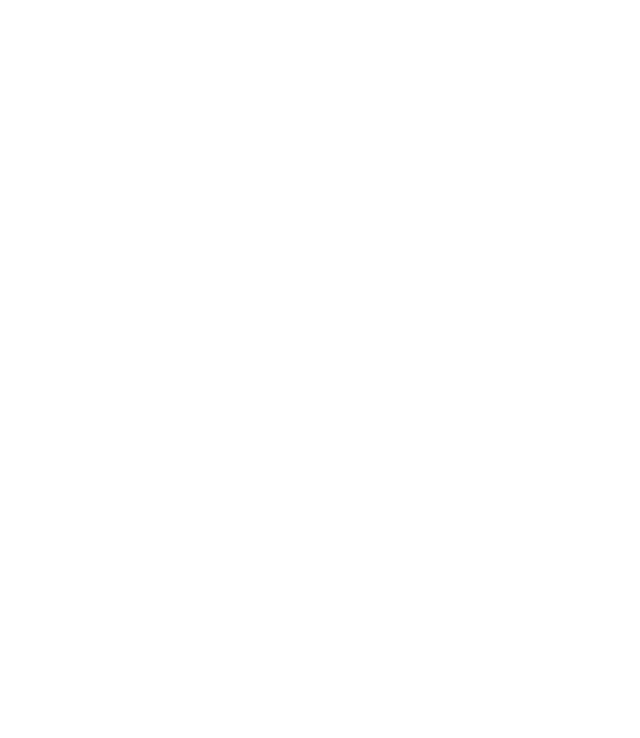
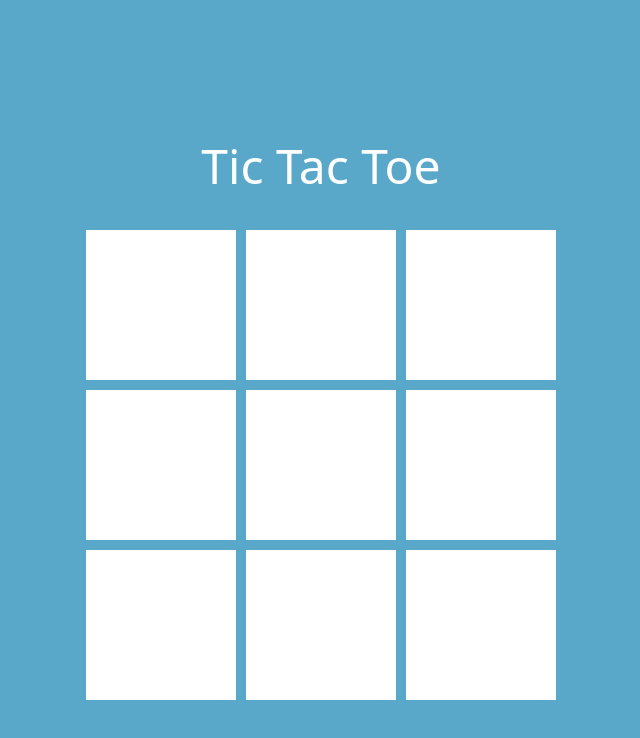
Before and after one commit to Sharaghe/tictactoe, a plain HTML site: page index.html in a window 1280 px wide. Shown: the whole page, without its empty margins (319-959 px from the left). Drawn offline with Linux system fonts and the light colour scheme.

Commit message:
Create initial gameboard layout

```diff
--- a/index.html
+++ b/index.html
@@ -9,6 +9,19 @@
     <script src="./script.js" defer></script>
 </head>
 <body>
-
+    <div class="wrapper">
+        <h1>Tic Tac Toe</h1>
+        <div class="tile-wrapper">
+            <div class="tile"></div>
+            <div class="tile"></div>
+            <div class="tile"></div>
+            <div class="tile"></div>
+            <div class="tile"></div>
+            <div class="tile"></div>
+            <div class="tile"></div>
+            <div class="tile"></div>
+            <div class="tile"></div>
+        </div>
+    </div>
 </body>
 </html>
--- a/style.css
+++ b/style.css
@@ -0,0 +1,35 @@
+body{
+    background: rgb(89, 168, 202);
+    margin: 0;
+    font-size: 1em;
+    font-family: system-ui, -apple-system, BlinkMacSystemFont, 'Segoe UI', Roboto, Oxygen, Ubuntu, Cantarell, 'Open Sans', 'Helvetica Neue', sans-serif;
+}
+
+.wrapper{
+    display: grid;
+    grid-template-columns: auto;
+    justify-content: center;
+    align-items: center;
+    height: 100vh;
+    justify-items: center;
+    align-content: center;
+}
+
+.tile-wrapper{
+    display: inline-grid;
+    grid-template-columns: repeat(3, 1fr);
+    grid-template-rows: repeat(3, 1fr);
+    gap: 10px;
+}
+
+.tile{
+    width: 150px;
+    height: 150px;
+    background: white;
+}
+
+h1{
+    font-size: 3rem;
+    color: white;
+    font-weight: 500;
+}
```
